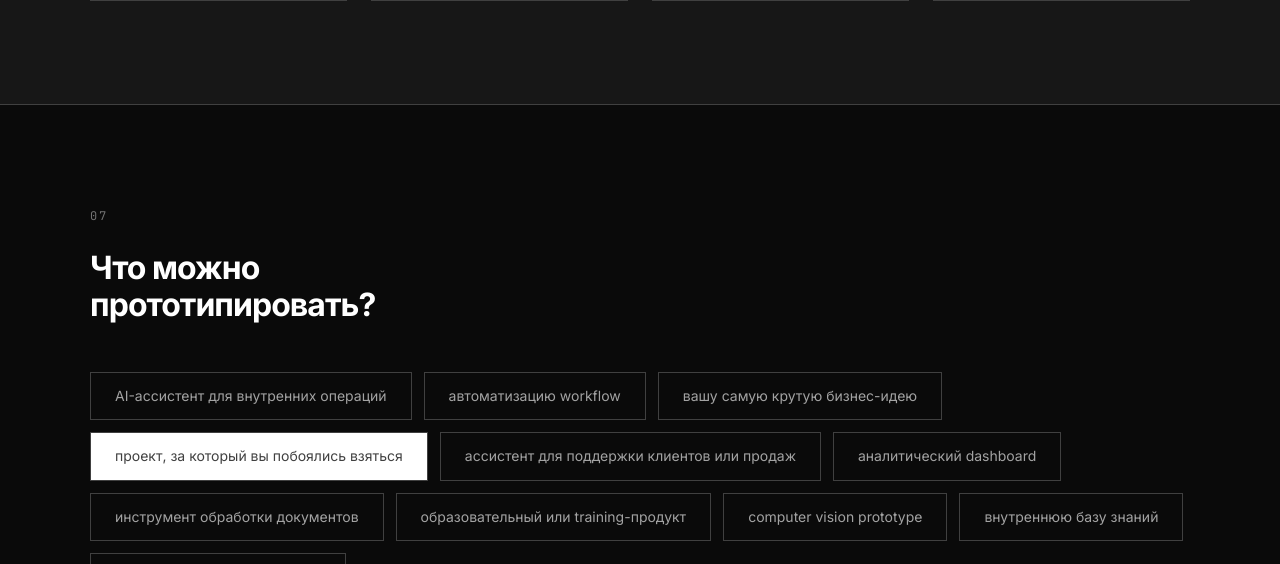
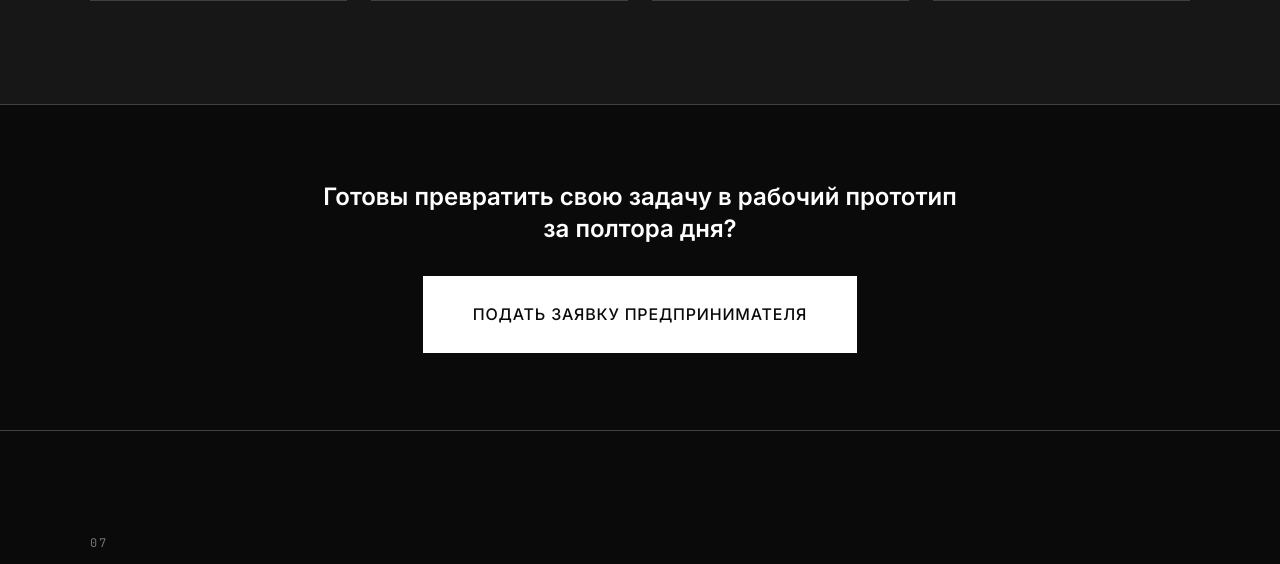
Before and after one commit to aboba485/hybrid-hackathon-LP, a FastAPI app: page / in a window 1280 px wide. Shown: the part 5936-6500 px from the top of the page. Run offline with FastAPI, Linux system fonts and the light colour scheme.

Commit message:
Add two mid-page CTA bands ("Подать заявку")
Place repeated "Apply" CTAs at natural decision points (after "How the sprint
works" and after "What we need from you"), each with a short nudge line
(value framing + scarcity/risk-reversal) funneling toward the application form.
Bump cache-bust to ?v=7.

Co-Authored-By: Claude Opus 4.8 <noreply@anthropic.com>

```diff
--- a/app/static/css/styles.css
+++ b/app/static/css/styles.css
@@ -1101,6 +1101,27 @@ h1, h2, h3, h4, h5, h6 {
     --color-text-muted: var(--color-gray-600);
 }
 
+/* Repeated CTA bands — mid-page nudges that funnel toward the application form. */
+.cta-band {
+    padding-block: var(--space-2xl);
+    border-bottom: var(--border-thin);
+    text-align: center;
+}
+
+.cta-band .container {
+    display: flex;
+    flex-direction: column;
+    align-items: center;
+    gap: var(--space-lg);
+}
+
+.cta-band-text {
+    font-size: var(--font-size-2xl);
+    font-weight: 600;
+    line-height: 1.3;
+    max-width: 640px;
+}
+
 /* --------------------------------------------------------------------------
    Footer
    -------------------------------------------------------------------------- */
--- a/app/static/js/i18n.js
+++ b/app/static/js/i18n.js
@@ -12,6 +12,8 @@ const TRANSLATIONS = {
         hero_meta: "4–6 entrepreneurs · AI-native teenagers · one room · real projects · 1.5 days and one non-stop building night",
         hero_facts: "📅 July 11–12 · 📍 Limassol · 👥 only 6 seats · ⏱ 1.5 days · 💶 €250",
         cta_apply: "Apply as an Entrepreneur",
+        cta_band_1: "Ready to turn your challenge into a working prototype in 1.5 days?",
+        cta_band_2: "Only 6 seats. Applying commits you to nothing — we start with a conversation.",
         cta_chat: "✈ Ask a question on Telegram",
         cta_how: "How it works",
         hero_sticker: "AI without the hype. Just work.",
@@ -162,6 +164,8 @@ const TRANSLATIONS = {
         hero_meta: "4–6 предпринимателей · AI-native подростки · одна комната · реальные проекты · полтора дня и ночь non-stop сборки",
         hero_facts: "📅 11–12 июля · 📍 Лимассол · 👥 всего 6 мест · ⏱ 1.5 дня · 💶 250 €",
         cta_apply: "Подать заявку предпринимателя",
+        cta_band_1: "Готовы превратить свою задачу в рабочий прототип за полтора дня?",
+        cta_band_2: "Всего 6 мест. Заявка ни к чему не обязывает — начнём со знакомства.",
         cta_chat: "✈ Задать вопрос в Telegram",
         cta_how: "Как это работает",
         hero_sticker: "ИИ без пафоса. Только работа.",
--- a/app/templates/index.html
+++ b/app/templates/index.html
@@ -17,7 +17,7 @@
     <link href="https://fonts.googleapis.com/css2?family=Inter:wght@400;500;600;700;800&family=JetBrains+Mono:wght@400;500;600;700&display=swap" rel="stylesheet">
 
     <!-- Styles -->
-    <link rel="stylesheet" href="/static/css/styles.css?v=6">
+    <link rel="stylesheet" href="/static/css/styles.css?v=7">
 </head>
 <body>
     <!-- Hero Section -->
@@ -168,6 +168,14 @@
         </div>
     </section>
 
+    <!-- CTA Band 1 -->
+    <section class="cta-band">
+        <div class="container">
+            <p class="cta-band-text" data-i18n="cta_band_1">Ready to turn your challenge into a working prototype in 1.5 days?</p>
+            <a href="#apply" class="btn btn-primary" data-i18n="cta_apply">Apply as an Entrepreneur</a>
+        </div>
+    </section>
+
     <!-- What Can Be Prototyped Section -->
     <section class="section" id="build">
         <div class="container">
@@ -210,6 +218,14 @@
                 <li data-i18n="need3">250 € contribution: it goes fully into prizes, venue, and food</li>
                 <li data-i18n="need4">an open mind, a mentor's heart, and entrepreneurial skills to multiply your idea by creative potential, AI mastery, and IQ</li>
             </ul>
+        </div>
+    </section>
+
+    <!-- CTA Band 2 -->
+    <section class="cta-band">
+        <div class="container">
+            <p class="cta-band-text" data-i18n="cta_band_2">Only 6 seats. Applying commits you to nothing — we start with a conversation.</p>
+            <a href="#apply" class="btn btn-primary" data-i18n="cta_apply">Apply as an Entrepreneur</a>
         </div>
     </section>
 
@@ -365,7 +381,7 @@
     </footer>
 
     <!-- Scripts -->
-    <script src="/static/js/i18n.js?v=6"></script>
-    <script src="/static/js/main.js?v=6"></script>
+    <script src="/static/js/i18n.js?v=7"></script>
+    <script src="/static/js/main.js?v=7"></script>
 </body>
 </html>
```
